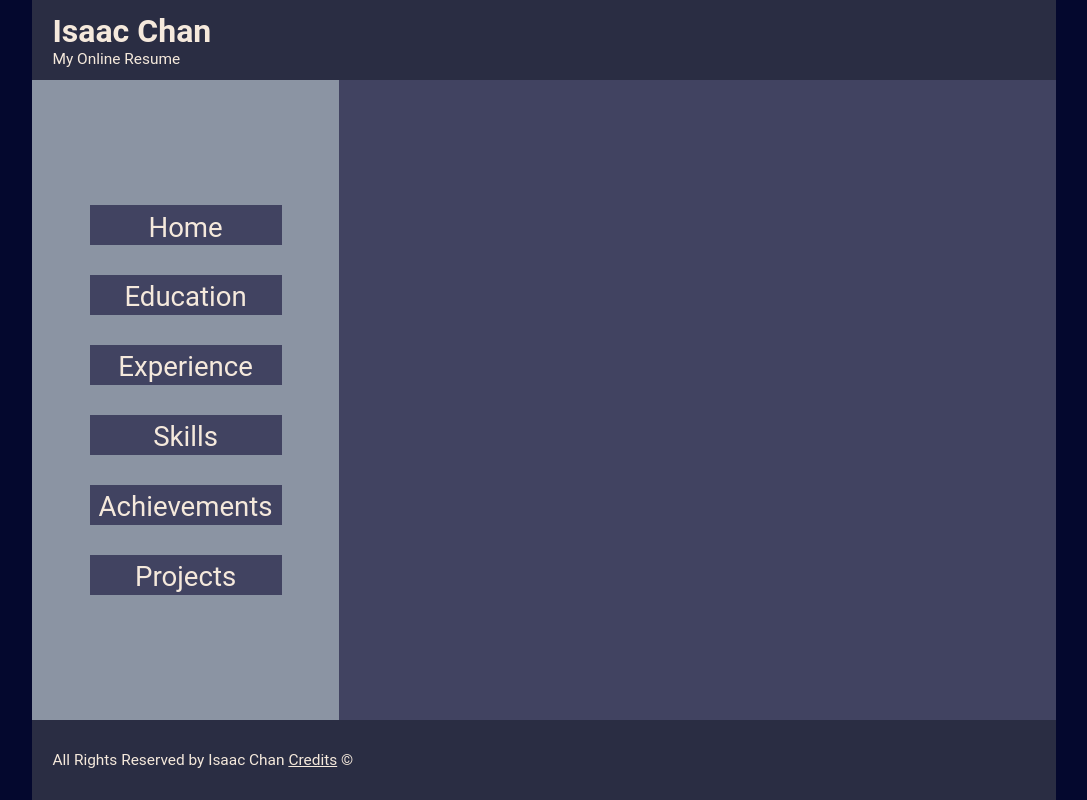
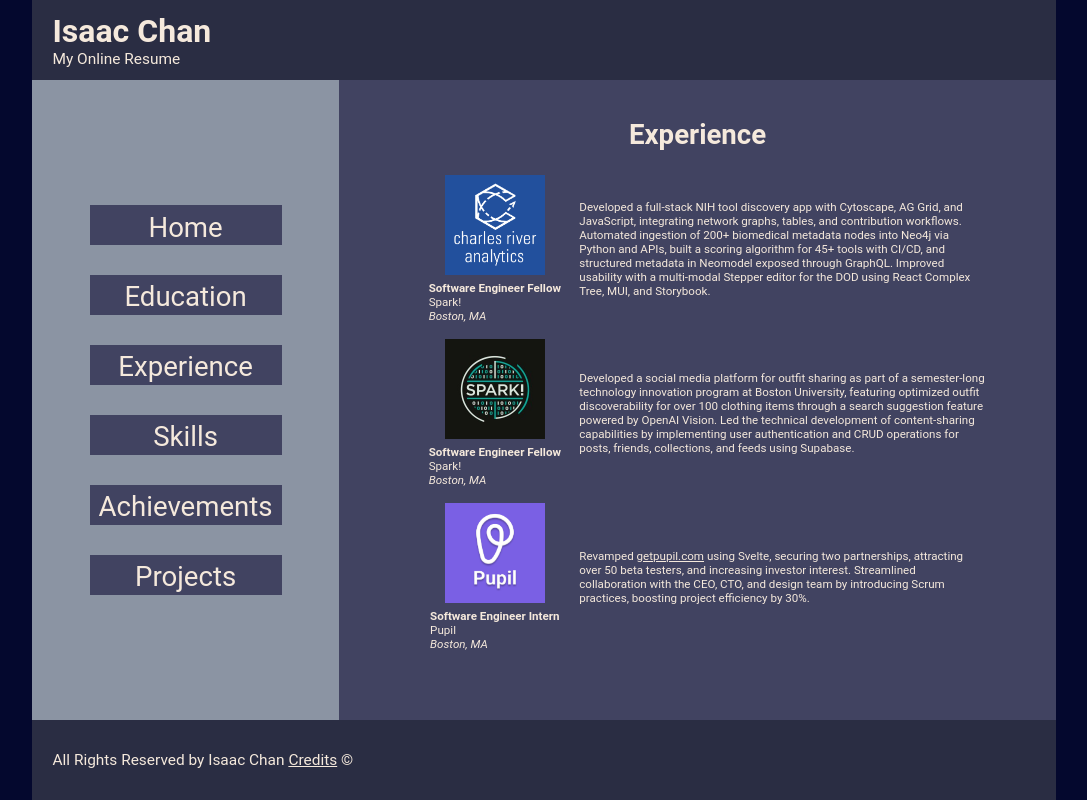
Before and after one commit to isaacch1213/mp-3, a React (Vite) app: page /experience in a window 1280 px wide. Shown: the whole page, without its empty margins (96-1183 px from the left). Built offline with nearby package versions, Linux system fonts and the light colour scheme.

Commit message:
added experience + ran prettier

```diff
--- a/src/Root.tsx
+++ b/src/Root.tsx
@@ -4,6 +4,7 @@ import Header from "./Header";
 import Nav from "./Nav";
 import Home from "./components/Home";
 import Education from "./components/Education";
+import Experience from "./components/Experience";
 import Footer from "./Footer";
 
 const PageWrapper = styled.div`
@@ -71,6 +72,7 @@ export default function Root() {
             <Routes>
               <Route path="/" element={<Home />} />
               <Route path="/education" element={<Education />} />
+              <Route path="/experience" element={<Experience />} />
             </Routes>
           </VerticalWrapper>
         </StyledMain>
--- /dev/null
+++ b/src/components/Experience.tsx
@@ -0,0 +1,165 @@
+import styled from "styled-components";
+import craLogo from "../assets/cra-logo.png";
+import sparkLogo from "../assets/spark-logo.jpeg";
+import pupilLogo from "../assets/pupil-logo.png";
+
+const ExperienceContainer = styled.div`
+  display: flex;
+  flex-direction: column;
+  gap: 2vh;
+
+  p {
+    font-size: calc(2px + 0.75vw);
+  }
+
+  @media screen and (max-width: 1000px) {
+    p {
+      font-size: calc(2px + 1vw);
+    }
+  }
+
+  @media screen and (max-width: 750px) {
+    p {
+      font-size: calc(2px + 1.5vw);
+    }
+  }
+`;
+
+const ExperienceContent = styled.div`
+  display: flex;
+  align-items: center;
+  justify-content: center;
+
+  @media screen and (max-width: 1000px) {
+    gap: 2vw;
+  }
+`;
+
+const LogoItems = styled.div`
+  display: flex;
+  flex-direction: column;
+  align-items: center;
+  gap: 0.75vh;
+  width: 25%;
+
+  img {
+    max-width: 100px;
+    height: auto;
+  }
+
+  @media screen and (max-width: 1000px) {
+    width: 15%;
+
+    img {
+      max-width: 90px;
+    }
+  }
+
+  @media screen and (max-width: 750px) {
+    width: 70%;
+  }
+`;
+
+const ExperienceDescription = styled.div`
+  max-width: 60%;
+
+  a {
+    color: #f5e9dc;
+  }
+
+  @media screen and (max-width: 1000px) {
+    max-width: 60%;
+  }
+
+  @media screen and (max-width: 750px) {
+    margin-right: 2%;
+  }
+`;
+
+export default function Experience() {
+  return (
+    <>
+      <h2>Experience</h2>
+      <ExperienceContainer>
+        <ExperienceContent>
+          <LogoItems>
+            <img src={craLogo} alt="Charles River Analytics Logo" />
+            <div className="experience-info">
+              <p>
+                <strong>Software Engineer Fellow</strong>
+              </p>
+              <p>Spark!</p>
+              <p>
+                <em>Boston, MA</em>
+              </p>
+            </div>
+          </LogoItems>
+          <ExperienceDescription>
+            <p>
+              Developed a full-stack NIH tool discovery app with Cytoscape, AG
+              Grid, and JavaScript, integrating network graphs, tables, and
+              contribution workflows. Automated ingestion of 200+ biomedical
+              metadata nodes into Neo4j via Python and APIs, built a scoring
+              algorithm for 45+ tools with CI/CD, and structured metadata in
+              Neomodel exposed through GraphQL. Improved usability with a
+              multi-modal Stepper editor for the DOD using React Complex Tree,
+              MUI, and Storybook.
+            </p>
+          </ExperienceDescription>
+        </ExperienceContent>
+        <ExperienceContent>
+          <LogoItems>
+            <img src={sparkLogo} alt="Spark! Logo" />
+            <div className="experience-info">
+              <p>
+                <strong>Software Engineer Fellow</strong>
+              </p>
+              <p>Spark!</p>
+              <p>
+                <em>Boston, MA</em>
+              </p>
+            </div>
+          </LogoItems>
+          <ExperienceDescription>
+            <p>
+              Developed a social media platform for outfit sharing as part of a
+              semester-long technology innovation program at Boston University,
+              featuring optimized outfit discoverability for over 100 clothing
+              items through a search suggestion feature powered by OpenAI
+              Vision. Led the technical development of content-sharing
+              capabilities by implementing user authentication and CRUD
+              operations for posts, friends, collections, and feeds using
+              Supabase.
+            </p>
+          </ExperienceDescription>
+        </ExperienceContent>
+        <ExperienceContent>
+          <LogoItems>
+            <img src={pupilLogo} alt="Pupil Logo" />
+            <div className="experience-info">
+              <p>
+                <strong>Software Engineer Intern</strong>
+              </p>
+              <p>Pupil</p>
+              <p>
+                <em>Boston, MA</em>
+              </p>
+            </div>
+          </LogoItems>
+          <ExperienceDescription>
+            <p>
+              Revamped{" "}
+              <a href="https://getpupil.com" target="_blank">
+                getpupil.com
+              </a>{" "}
+              using Svelte, securing two partnerships, attracting over 50 beta
+              testers, and increasing investor interest. Streamlined
+              collaboration with the CEO, CTO, and design team by introducing
+              Scrum practices, boosting project efficiency by 30%.
+            </p>
+          </ExperienceDescription>
+        </ExperienceContent>
+      </ExperienceContainer>
+    </>
+  );
+}
```
Also changed, not shown: src/components/Education.tsx (+21 -9 lines).
